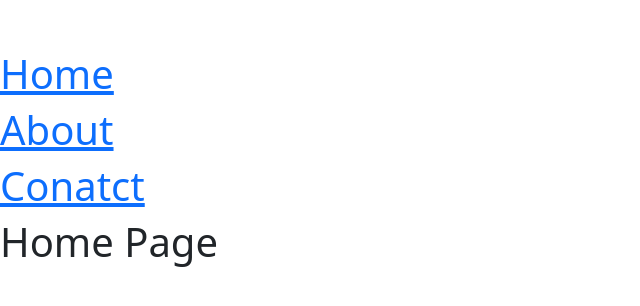
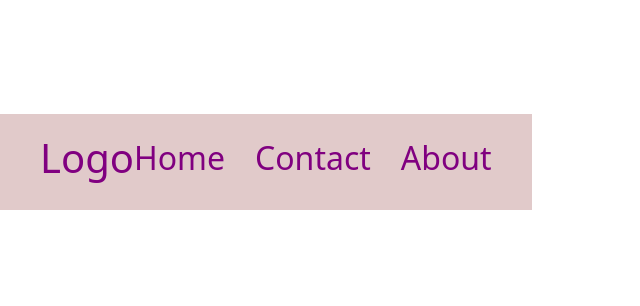
Before and after one commit to operation21/React-Learning, a React (Vite) app: page / in a window 1280 px wide. Shown: the part 238-544 px from the top of the page, without its empty margins (0-640 px from the left). Built offline with nearby package versions, Linux system fonts and the light colour scheme.

Commit message:
In which i have made one new nav bar in which when i click on home routre chnage and in about route change and in login as well

```diff
--- a/src/App.jsx
+++ b/src/App.jsx
@@ -1,25 +1,17 @@
 import { BrowserRouter , Routes , Route ,Link } from "react-router";
-import Home from "./home"
-import About from "./About"
-import Contact from "./Contact"
+import NavBar from "./NavBar";
+
 
 function App() {
 
-  return (
-    <div>
-      <BrowserRouter>
-      <Link to="/"><h1>Home</h1></Link>
-      <Link to="/about"><h1>About</h1></Link>
-      <Link to="/contact"><h1>Conatct</h1></Link>
-      <Routes>
-        <Route path="/" element={<Home/>}/>
-         <Route path="/about" element={<About/>}/>
-          <Route path="/contact" element={<Contact/>}/>
+return(
+ <div>
+    <BrowserRouter>
+      <NavBar/>
+    </BrowserRouter>
 
-      </Routes>
-      </BrowserRouter>
-    </div>
-  );
+ </div>
+);
 }
 
 export default App;
--- /dev/null
+++ b/src/NavBar.jsx
@@ -0,0 +1,27 @@
+import {Link} from "react-router"
+import'./header.css'
+function NavBar(){
+    return(
+        <div className="header">
+        <div>
+            <Link className="link"><h1>Logo</h1></Link>
+        </div>
+<div>
+    <ul>
+        <li>
+            <Link className="link" to="/"><h2>Home</h2></Link>
+        </li>
+        <li>
+            <Link className="link" to="/logIn"><h2>Contact</h2></Link>
+        </li>
+        <li>
+            <Link className="link" to="/About"><h2>About</h2></Link>
+        </li>
+    </ul>
+</div>
+
+        </div>
+
+    );
+}
+export default NavBar;
--- /dev/null
+++ b/src/header.css
@@ -0,0 +1,23 @@
+.header {
+  display: flex;
+  justify-content: space-between;
+  align-items: center;
+  background-color: #e1caca;
+  padding: 20px 40px;
+}
+
+/* THIS IS THE KEY */
+.header ul {
+  display: flex;          /* makes items in one row */
+  list-style: none;       /* removes bullets */
+  gap: 30px;              /* space between Home, Contact, About */
+  margin: 0;
+  padding: 0;
+}
+
+.link {
+  text-decoration: none;
+  color: purple;
+  font-size: 24px;
+  font-weight: 600;
+}
```
